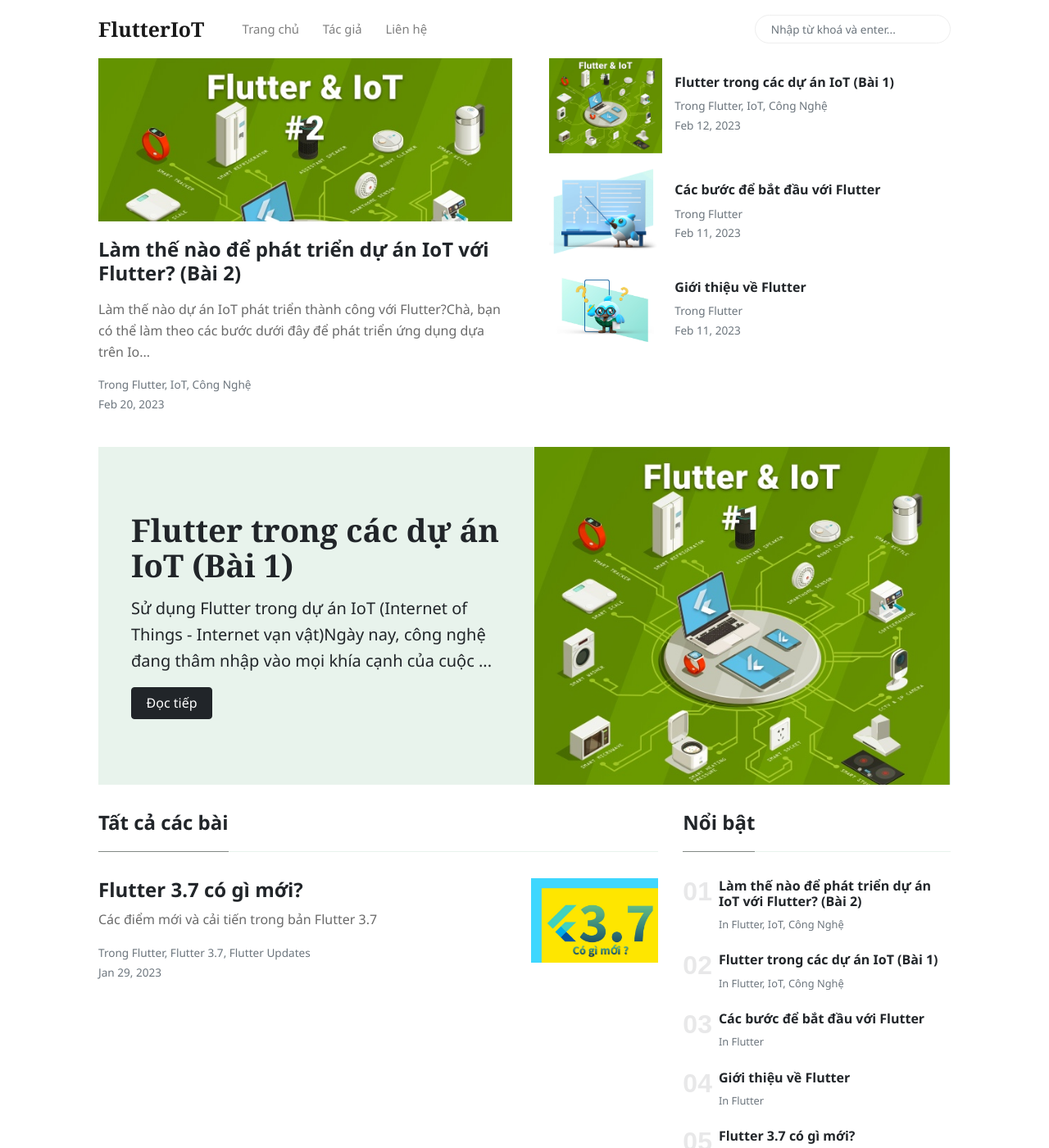
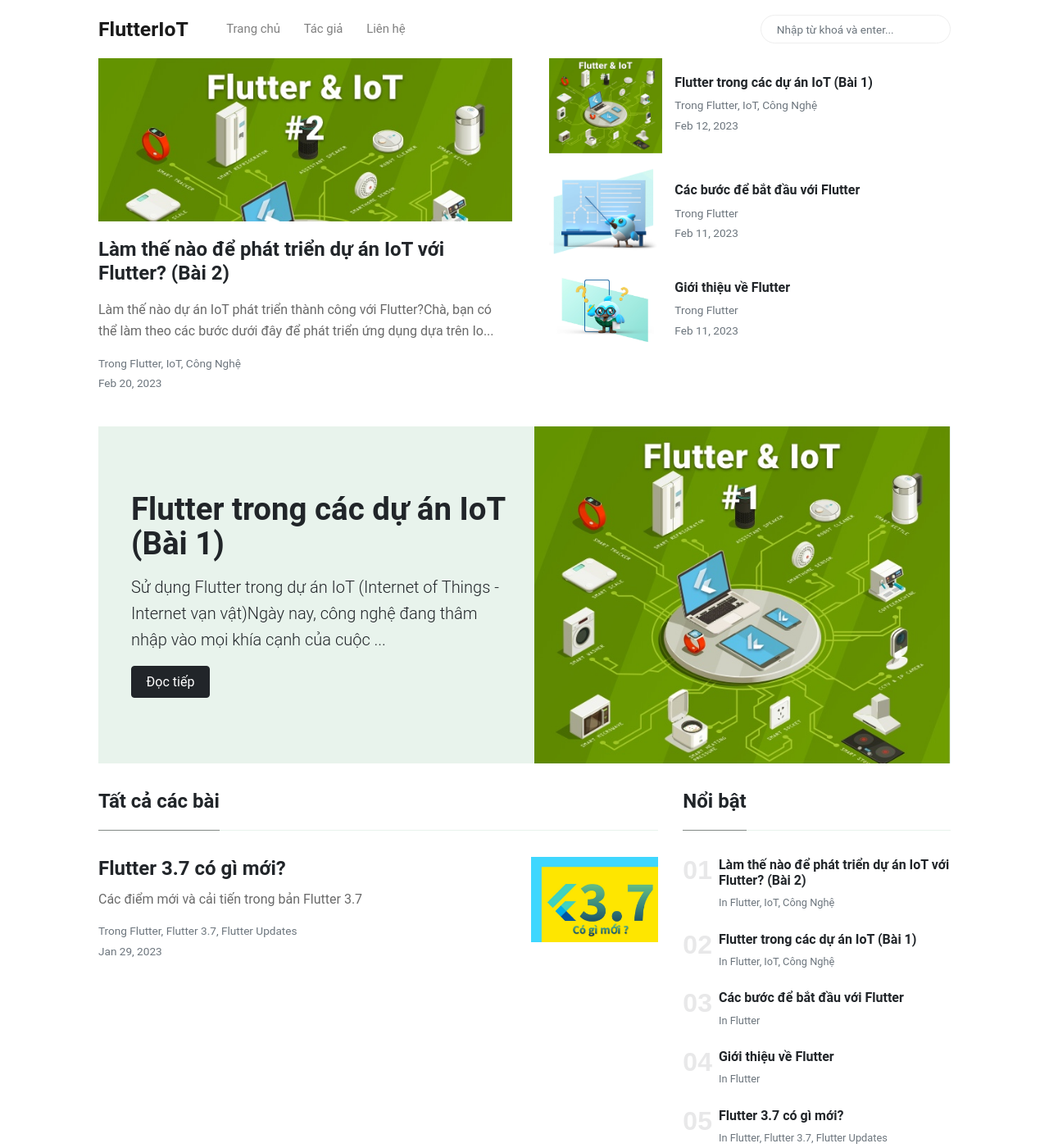
Before and after one commit to dantopiaz/flutteriot, a Jekyll site: the page built from index.html, in a window 1280 px wide and 1400 px high. Shown: the whole window at 82% size. Built offline with Jekyll 4.4.1, drawn with Linux system fonts in a browser that asks for light colours; nearby versions of some CDN libraries; the list of posts is cut into pages by our own code.

Commit message:
update font

```diff
--- a/assets/css/theme.css
+++ b/assets/css/theme.css
@@ -205,7 +205,10 @@
 .navbar-brand {
 	margin-right:2rem;
 	font-size:1.55rem;
-    font-family:"Georgia","Times New Roman",serif;
+    font-family:"Roboto",
+		"Helvetica Neue",
+		"Arial",
+		sans-serif;
 }
 .dropdown-item {
 	font-weight:400;
@@ -297,7 +300,10 @@
 		right:0;
 	}
     .jumbotron-home h1 {
-        font-family: Georgia,Times,"Times New Roman",serif;
+        font-family: "Roboto",
+			"Helvetica Neue",
+			"Arial",
+			sans-serif;
         font-size: 2.4rem;
         font-weight: 700;
         line-height: 1.1;
@@ -654,10 +660,15 @@
 article {
 	font-size:20px;
 	line-height:1.86;
-    font-family:Lora;
+    font-family:"Roboto",
+		"Helvetica Neue",
+		"Arial",
+		sans-serif;
 }
 .article-headline {
-    font-family: Georgia,Times,"Times New Roman",serif;
+    font-family: "Roboto",
+		"Helvetica Neue",
+		"Arial",sans-serif;
     font-size: 3.2rem;
     font-weight: 400;
     line-height: 1.15;
@@ -674,7 +685,7 @@
 }
 article blockquote:before {
 	content:"“";
-	font-family:Georgia;
+	font-family:"Arial", "Helvetica", sans-serif;
 	font-size:8rem;
 	margin:-1rem 2rem 0 -3.9rem;
 	position:absolute;
```
Also changed, not shown: assets/css/main.css, 3 other files.
